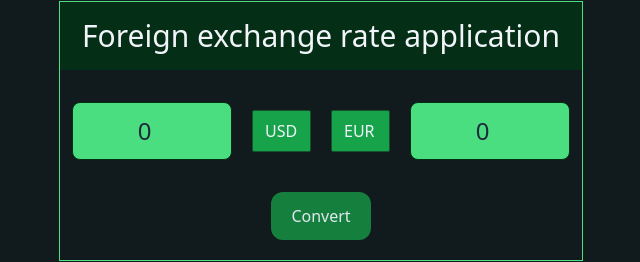
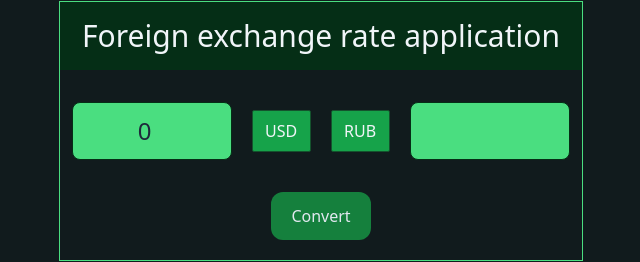
Before and after one commit to Ali-Hsv/React-Learning, a React (Vite) app: page / in a window 1280 px wide. Shown: the part 319-581 px from the top of the page, without its empty margins (319-959 px from the left). Built offline with nearby package versions, Linux system fonts and the light colour scheme.

Commit message:
Create Exchange rate application - Final

```diff
--- a/src/App.jsx
+++ b/src/App.jsx
@@ -2,8 +2,6 @@ import { useEffect, useState } from 'react'
 import './styles/App.css'
 import axios from 'axios'
 import Currency from './components/Currency'
-
-const BASE_URL = ''
 
 function App() {
 
--- a/src/components/Currency.jsx
+++ b/src/components/Currency.jsx
@@ -1,30 +1,55 @@
-import React from 'react'
+import React, { useState } from 'react'
+import axios from 'axios';
+
+let BASE_URL = 'https://api.freecurrencyapi.com/v1/latest'
+let API_KEY = 'fca_live_cI1FHquzqzjl2DkWczdoUBvolacHXxhV5lQOojRC'
 
 function Currency() {
+
+  const [amount, setAmount] = useState(0);
+  const [fromCurrency, setFromCurrency] = useState('USD');
+  const [toCurrency, setToCurrency] = useState('RUB');
+  const [result, setResult] = useState();
+
+  const exchange = async()=>{
+    // console.log(amount)
+    // console.log(fromCurrency)
+    // console.log(toCurrency)
+    // console.log(result)
+    let response = await axios.get(`${BASE_URL}?apikey=${API_KEY}&base_currency=${fromCurrency}`);
+    console.log((response.data.data[toCurrency]) * amount)
+    const result = (response.data.data[toCurrency] * amount).toFixed(2)
+    setResult(result)
+  }
+
   return (
     <div className='flex flex-col justify-center items-center gap-5 border border-green-400'>
       <div className='text-slate-100 text-3xl w-full bg-green-950 p-4 flex text-center justify-center items-center'>
         <h2>Foreign exchange rate application</h2>
       </div>
       <div className='flex justify-between items-center h-1/2 p-3 gap-5'>
-        <input value={0} id="amount" type="number" className='input-def' />
-        <select name="" id="">
-            <option value="">USD</option>
-            <option value="">EUR</option>
-            <option value="">RUB</option>
-            <option value="">AZN</option>
-            <option value="">TL</option>
+        <input value={amount} onChange={(e)=>{setAmount(e.target.value)}} id="amount" type="number" className='input-def' />
+
+        <select onChange={(e)=>{setFromCurrency(e.target.value)}} name="" id="">
+            <option>USD</option>
+            <option>EUR</option>
+            <option>RUB</option>
+            <option>TRY</option>
         </select>
-        <select name="" id="">
-            <option value="">EUR</option>
-            <option value="">USD</option>
-            <option value="">RUB</option>
-            <option value="">AZN</option>
-            <option value="">TL</option>
+
+        <select onChange={(e)=>{setToCurrency(e.target.value)}} name="" id="">
+            <option>RUB</option>
+            <option>USD</option>
+            <option>EUR</option>
+            <option>TRY</option>
         </select>
-        <input value={0} id="result" type="number" className='input-def' />
+
+        <input value={result} onChange={(e)=>{setResult(e.target.value)}} id="result" type="number" className='input-def' />
       </div>
-      <button className='button-def mb-5'>Convert</button>
+
+      <button
+       onClick={exchange}
+      className='button-def mb-5'>Convert</button>
     </div>
   )
 }
```
